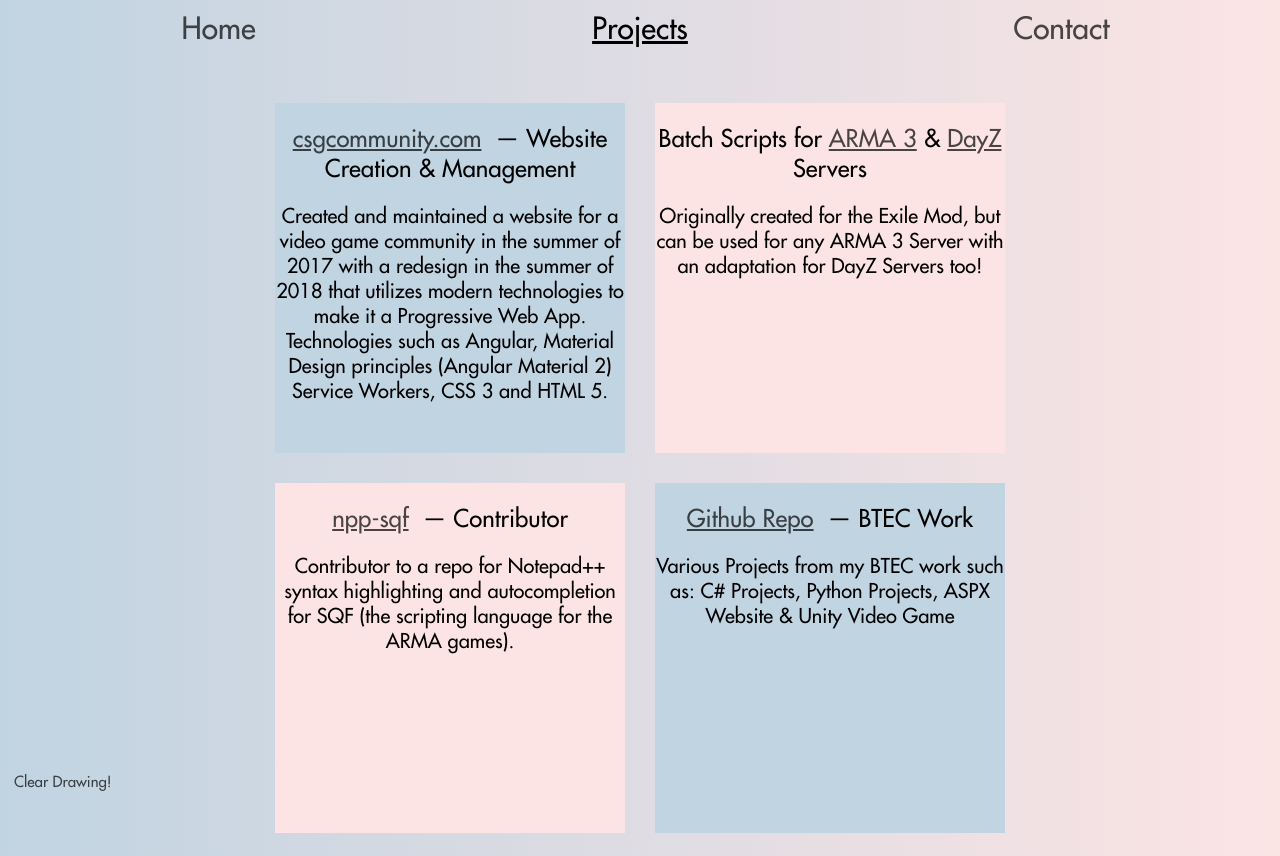
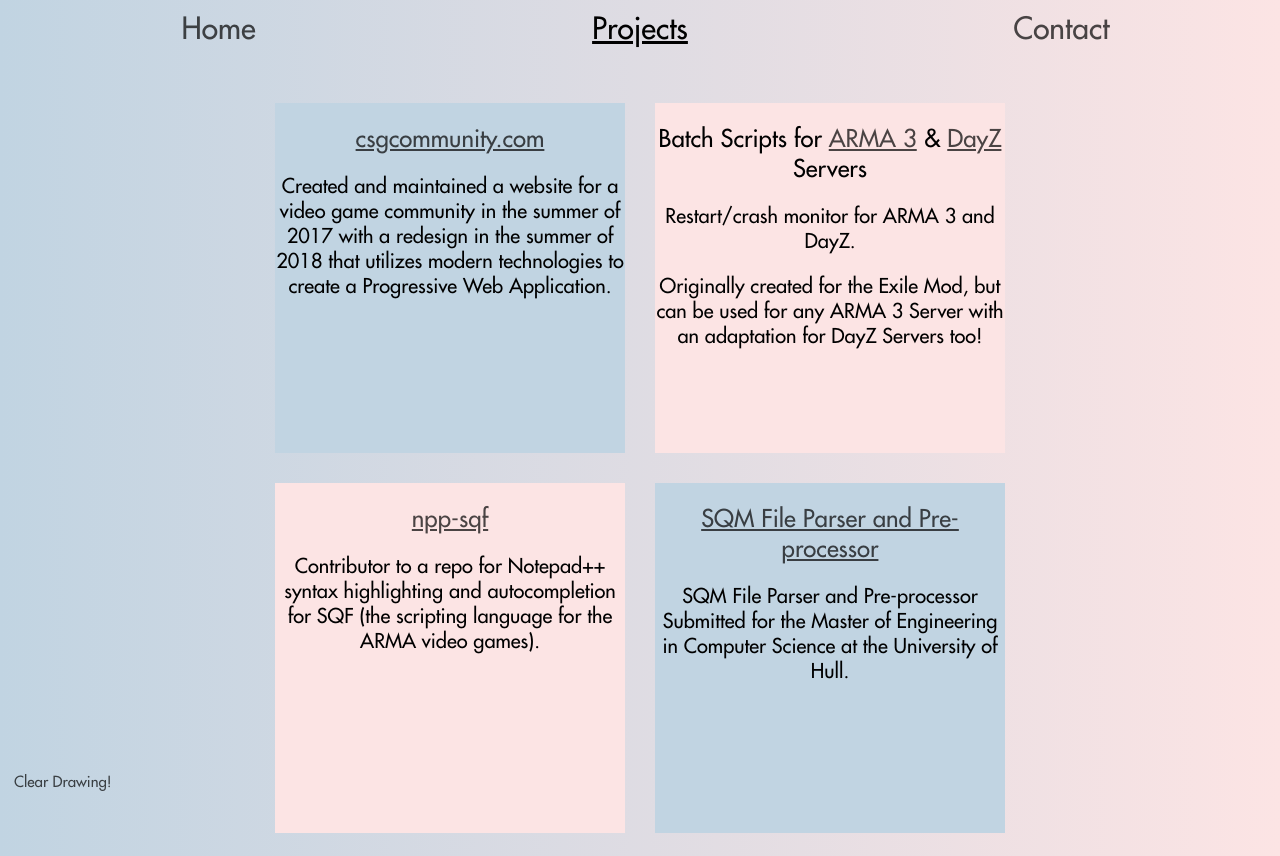
Before and after one commit to DannyDorito/jallison.co.uk, an Angular app: page /projects in a window 1280 px wide. Built offline with nearby package versions, Linux system fonts and the light colour scheme.

Commit message:
Update projects.component.html

```diff
--- a/src/app/projects/projects.component.html
+++ b/src/app/projects/projects.component.html
@@ -2,23 +2,21 @@
   <div class="content blue">
     <h4>
       <a href="https://csgcommunity.com">csgcommunity.com</a>
-      &nbsp;— Website Creation & Management
     </h4>
     <p>
       Created and maintained a website for a video game community in the summer of 2017 with a redesign in the summer
-      of
-      2018 that utilizes modern technologies to make it a Progressive Web App. Technologies such as Angular, Material
-      Design principles (Angular Material 2) Service Workers, CSS 3 and HTML 5.
+      of 2018 that utilizes modern technologies to create a Progressive Web Application.
     </p>
   </div>
   <div class="content pink">
     <h4>
-      Batch Scripts for <a href="https://github.com/DannyDorito/ARMA-3-Startup-and-Restart-Script">ARMA 3</a> & <a href="https://github.com/DannyDorito/DayZ-Startup-and-Restart-Script">DayZ</a>
-      Servers
+      Batch Scripts for <a href="https://github.com/DannyDorito/ARMA-3-Startup-and-Restart-Script">ARMA 3</a> & <a href="https://github.com/DannyDorito/DayZ-Startup-and-Restart-Script">DayZ</a> Servers
     </h4>
     <p>
-      Originally created for the Exile Mod, but can be used for any ARMA 3 Server with an adaptation for DayZ Servers
-      too!
+      Restart/crash monitor for ARMA 3 and DayZ.
+    </p>
+    <p>
+      Originally created for the Exile Mod, but can be used for any ARMA 3 Server with an adaptation for DayZ Servers too!
     </p>
   </div>
 </div>
@@ -26,20 +24,18 @@
   <div class="content pink">
     <h4>
       <a href="https://github.com/Sanjo/npp-sqf">npp-sqf</a>
-      &nbsp;— Contributor
     </h4>
     <p>
       Contributor to a repo for Notepad++ syntax highlighting and autocompletion for SQF (the scripting language for
-      the ARMA games).
+      the ARMA video games).
     </p>
   </div>
   <div class="content blue">
     <h4>
-      <a href="https://github.com/DannyDorito/BTEC-Work">Github Repo</a>
-      &nbsp;— BTEC Work
+      <a href="https://sqm.jallison.co.uk">SQM File Parser and Pre-processor</a>
     </h4>
     <p>
-      Various Projects from my BTEC work such as: C# Projects, Python Projects, ASPX Website & Unity Video Game
+      SQM File Parser and Pre-processor Submitted for the Master of Engineering in Computer Science at the University of Hull.
     </p>
   </div>
 </div>
```
